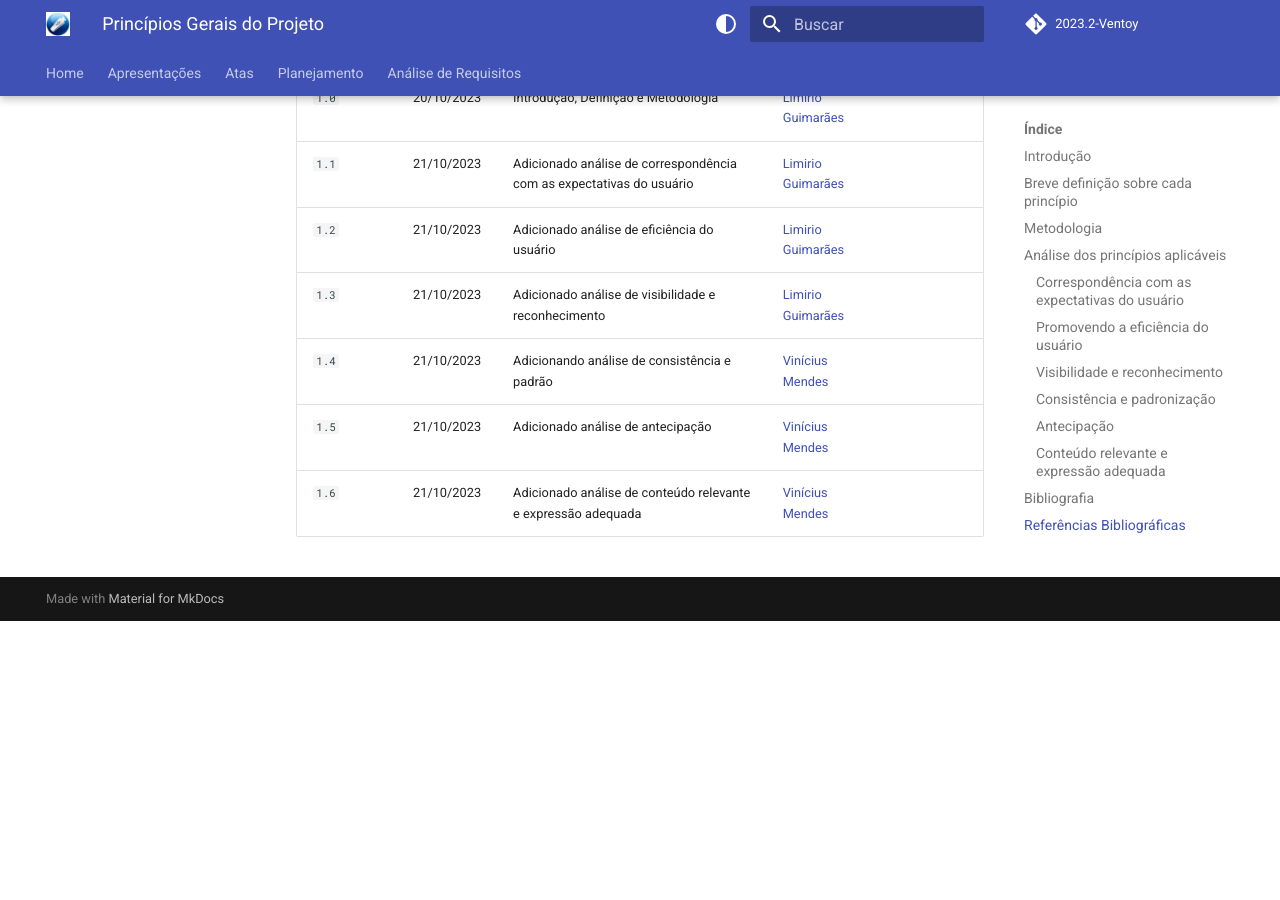
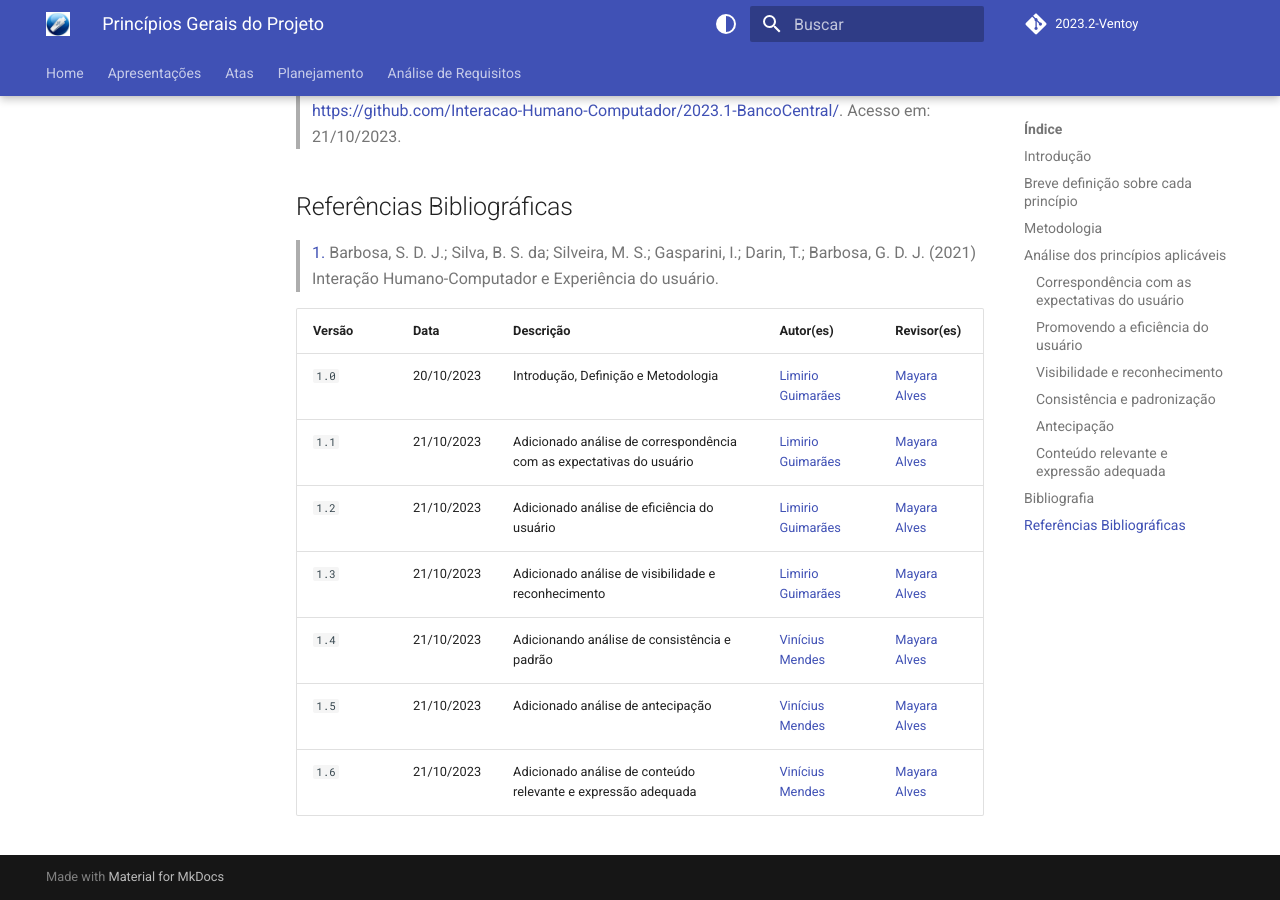
Before and after one commit to Interacao-Humano-Computador/2023.2-Ventoy, an MkDocs documentation site: the page built from docs/AnaliseDeRequisitos/principiosGerais.md, in a window 1280 px wide and 900 px high, scrolled down 6993 px. Built offline with MkDocs 1.6.1 and Material for MkDocs 9.7.7, drawn with Linux system fonts in a browser that asks for light colours; comment, search, counter and statistics services are not loaded; before the commit the page ends 7614 px from its top, so only the background shows below that.

Commit message:
Update principiosGerais.md

```diff
--- a/docs/AnaliseDeRequisitos/principiosGerais.md
+++ b/docs/AnaliseDeRequisitos/principiosGerais.md
@@ -6,15 +6,16 @@
 
 ## Breve definição sobre cada princípio
 
-**Correspondência com as expectativas dos usuários**: Certificando-se de que o design da interface corresponda às expectativas dos usuários, garantimos que as ações e os elementos da interface são intuitivos e alinhados com o que os usuários esperam. Isso torna a interação mais fácil e satisfatória para eles. Por exemplo, em um site de comércio eletrônico, atender à expectativa de que os usuários podem navegar e selecionar produtos anonimamente antes de exigir identificação é essencial para corresponder às suas expectativas e oferecer uma experiência positiva.<br/>
-**Simplicidade nas estruturas das tarefas**: Para simplificar as estruturas das tarefas, a recomendação é reduzir a complexidade, tornando o planejamento e a resolução de problemas mais simples. Isso pode ser alcançado de quatro maneiras: mantendo a tarefa igual, mas fornecendo apoio adicional aos usuários; tornando visíveis aspectos que normalmente são invisíveis, melhorando o feedback e o controle do usuário; automatizando total ou parcialmente a tarefa, mantendo sua semelhança original; ou modificando a própria natureza da tarefa. Contudo, é importante evitar a automação excessiva, uma vez que isso pode fazer com que os usuários dependam demais da tecnologia, comprometendo sua capacidade de realizar tarefas sem a ajuda da automação.<br/>
-**Equilíbrio entre controle e liberdade do usuário**: Os teóricos destacam a importância de equilibrar o controle e a liberdade do usuário no design de interfaces. Isso implica permitir que o usuário exerça controle sobre a interação, mas com limites para evitar sobrecarga de opções. Oferecer suporte e feedback claro é essencial, bem como possibilitar que o usuário desfaça ações, o que reduz ansiedade e promove aprendizado por exploração.<br/>
-**Consistência e padronização**: A consistência e padronização no design de interfaces são fundamentais para facilitar o aprendizado e uso do sistema. Isso envolve assegurar que a interface corresponda ao modelo conceitual do sistema, sendo consistente com as expectativas dos usuários sempre que possível. Quando correspondência direta não é possível, é essencial padronizar ações, resultados de ações, layout de diálogos e visualizações de informações.<br/>
-**Promoção da eficiência do usuário**: Promover a eficiência do usuário é fundamental no design de interfaces. Isso significa priorizar a economia de tempo e esforço do usuário em vez de focar na eficiência do computador. Para alcançar isso, sugere-se manter o usuário ocupado, evitando que ele precise esperar o sistema responder para continuar seu trabalho. Processamentos demorados não devem interromper a interação, mas serem executados em segundo plano. Além disso, o sistema deve ser sensível ao que o usuário está fazendo e não interrompê-lo desnecessariamente. Proteger o trabalho dos usuários é essencial, garantindo que eles nunca percam seu trabalho, independentemente da causa da interrupção. <br/>
-**Antecipação das necessidades do usuário**: O princípio da antecipação no design de interfaces envolve prever as necessidades e desejos do usuário, em vez de esperar que o usuário busque informações ou acesse ferramentas. O designer deve fornecer informações e ferramentas necessárias em cada etapa do processo. O software deve tomar a iniciativa e fornecer informações adicionais úteis, não apenas responder às perguntas do usuário. <br/>
-**Visibilidade e reconhecimento**: O princípio da visibilidade e reconhecimento em design de interfaces enfatiza a importância de tornar as informações e ações visíveis para o usuário. Antes de executar uma ação, a interface deve mostrar claramente o que é possível fazer e como fazer isso. Isso envolve oferecer ações que correspondem às intenções do usuário e evitar mostrar opções que não estão disponíveis ou não fazem sentido naquele momento. O estado do sistema, objetos, ações e opções devem estar atualizados e prontamente perceptíveis para o usuário, sem a necessidade de lembrar informações ou comandos. As instruções de uso do sistema devem ser visíveis e acessíveis quando necessário.<br/>
-**Conteúdo relevante e expressão adequada**: O princípio de conteúdo relevante e expressão adequada em design de interfaces destaca a importância de fornecer informações úteis e claras aos usuários. Isso envolve seguir as quatro máximas da conversa cooperativa: qualidade, quantidade, relação (relevância) e modo (clareza). O designer deve fornecer informações verdadeiras, na quantidade necessária, relacionadas ao contexto e apresentadas de forma clara e concisa. Além disso, o design deve ser simples, evitando informações irrelevantes, garantindo a legibilidade do texto e acomodando usuários com deficiências visuais. <br/>
-**Projeto para erros**: O princípio de projeto para erros envolve a preparação para o fato de que os usuários podem cometer erros. Os designers devem ajudar os usuários a recuperar-se de erros, fornecendo informações sobre o que aconteceu, as consequências e como reverter resultados indesejados. Isso inclui tornar os sistemas exploráveis, facilitando a reversão de operações e dificultando ações irreversíveis. Evitar a ocorrência de erros é a primeira prioridade, mas, se ocorrerem, o sistema deve detectá-los e oferecer soluções claras e compreensíveis.<br/>
+**Correspondência com as expectativas dos usuários**: Certificando-se de que o design da interface corresponda às expectativas dos usuários, garantimos que as ações e os elementos da interface são intuitivos e alinhados com o que os usuários esperam. Isso torna a interação mais fácil e satisfatória para eles. Por exemplo, em um site de comércio eletrônico, atender à expectativa de que os usuários podem navegar e selecionar produtos anonimamente antes de exigir identificação é essencial para corresponder às suas expectativas e oferecer uma experiência positiva.
+<br/><br/>
+**Simplicidade nas estruturas das tarefas**: Para simplificar as estruturas das tarefas, a recomendação é reduzir a complexidade, tornando o planejamento e a resolução de problemas mais simples. Isso pode ser alcançado de quatro maneiras: mantendo a tarefa igual, mas fornecendo apoio adicional aos usuários; tornando visíveis aspectos que normalmente são invisíveis, melhorando o feedback e o controle do usuário; automatizando total ou parcialmente a tarefa, mantendo sua semelhança original; ou modificando a própria natureza da tarefa. Contudo, é importante evitar a automação excessiva, uma vez que isso pode fazer com que os usuários dependam demais da tecnologia, comprometendo sua capacidade de realizar tarefas sem a ajuda da automação.<br/><br/>
+**Equilíbrio entre controle e liberdade do usuário**: Os teóricos destacam a importância de equilibrar o controle e a liberdade do usuário no design de interfaces. Isso implica permitir que o usuário exerça controle sobre a interação, mas com limites para evitar sobrecarga de opções. Oferecer suporte e feedback claro é essencial, bem como possibilitar que o usuário desfaça ações, o que reduz ansiedade e promove aprendizado por exploração.<br/><br/>
+**Consistência e padronização**: A consistência e padronização no design de interfaces são fundamentais para facilitar o aprendizado e uso do sistema. Isso envolve assegurar que a interface corresponda ao modelo conceitual do sistema, sendo consistente com as expectativas dos usuários sempre que possível. Quando correspondência direta não é possível, é essencial padronizar ações, resultados de ações, layout de diálogos e visualizações de informações.<br/><br/>
+**Promoção da eficiência do usuário**: Promover a eficiência do usuário é fundamental no design de interfaces. Isso significa priorizar a economia de tempo e esforço do usuário em vez de focar na eficiência do computador. Para alcançar isso, sugere-se manter o usuário ocupado, evitando que ele precise esperar o sistema responder para continuar seu trabalho. Processamentos demorados não devem interromper a interação, mas serem executados em segundo plano. Além disso, o sistema deve ser sensível ao que o usuário está fazendo e não interrompê-lo desnecessariamente. Proteger o trabalho dos usuários é essencial, garantindo que eles nunca percam seu trabalho, independentemente da causa da interrupção. <br/><br/>
+**Antecipação das necessidades do usuário**: O princípio da antecipação no design de interfaces envolve prever as necessidades e desejos do usuário, em vez de esperar que o usuário busque informações ou acesse ferramentas. O designer deve fornecer informações e ferramentas necessárias em cada etapa do processo. O software deve tomar a iniciativa e fornecer informações adicionais úteis, não apenas responder às perguntas do usuário. <br/><br/>
+**Visibilidade e reconhecimento**: O princípio da visibilidade e reconhecimento em design de interfaces enfatiza a importância de tornar as informações e ações visíveis para o usuário. Antes de executar uma ação, a interface deve mostrar claramente o que é possível fazer e como fazer isso. Isso envolve oferecer ações que correspondem às intenções do usuário e evitar mostrar opções que não estão disponíveis ou não fazem sentido naquele momento. O estado do sistema, objetos, ações e opções devem estar atualizados e prontamente perceptíveis para o usuário, sem a necessidade de lembrar informações ou comandos. As instruções de uso do sistema devem ser visíveis e acessíveis quando necessário.<br/><br/>
+**Conteúdo relevante e expressão adequada**: O princípio de conteúdo relevante e expressão adequada em design de interfaces destaca a importância de fornecer informações úteis e claras aos usuários. Isso envolve seguir as quatro máximas da conversa cooperativa: qualidade, quantidade, relação (relevância) e modo (clareza). O designer deve fornecer informações verdadeiras, na quantidade necessária, relacionadas ao contexto e apresentadas de forma clara e concisa. Além disso, o design deve ser simples, evitando informações irrelevantes, garantindo a legibilidade do texto e acomodando usuários com deficiências visuais. <br/><br/>
+**Projeto para erros**: O princípio de projeto para erros envolve a preparação para o fato de que os usuários podem cometer erros. Os designers devem ajudar os usuários a recuperar-se de erros, fornecendo informações sobre o que aconteceu, as consequências e como reverter resultados indesejados. Isso inclui tornar os sistemas exploráveis, facilitando a reversão de operações e dificultando ações irreversíveis. Evitar a ocorrência de erros é a primeira prioridade, mas, se ocorrerem, o sistema deve detectá-los e oferecer soluções claras e compreensíveis.<br/><br/>
 
 ## Metodologia
 
@@ -55,7 +56,9 @@
 ### Visibilidade e reconhecimento <!-- Limirio -->
 
 Como já citado a a falta de um menu de navegação claro e consistente em todas as páginas, ferem o pricípio de visibilidade e reconhecimento. Isso pode dificultar a localização e o acesso às informações desejadas pelos usuários.<br/>
+
 No entanto há outros problemas como a ausência de feedback visual ou sonoro para as ações dos usuários. Por exemplo, quando o usuário clica no botão de download, não há nenhuma indicação de que o download está sendo realizado, a não ser que o navegador informe o usuário. Isso pode gerar confusão e frustração nos usuários.<br/>
+
 Outro fator é a utilização de termos técnicos e siglas sem explicação ou definição, como apresentado na figura 3. Por exemplo, o site usa as siglas ISO, WIM, IMG, VHD, EFI, entre outras, sem explicar o que elas significam ou para que servem. Isso pode dificultar a compreensão e o uso do sistema pelos usuários.<br/>
 
 <center>
@@ -71,9 +74,11 @@
 ### Consistência e padronização <!-- Yaba -->
 
 Como foi citado anteriormente, haver uma consistência e uma boa padronização, facilita o usuário a identificar os padrões de um sistema, ocasionando no rápido aprendizado do uso de um sistema.</br>
+
 E navegando pelo site do Ventoy, foi possível identificar uma falta segmento acerca deste princípio da Consistência e padronização. As figuras a seguir demonstram falta de padronização em textos destacados, títulos e em elementos de itens, estão presentes nas Figuras 4, 5, 6 e 7. E uma recomendação para essa violação, é simples e de fácil resolução, basta criar um estilo padrão e garantir em que todas as páginas do site estão o seguindo.
 
 <p align="center"> <b>Figura 4</b> - Cores dos textos em destaques, títulos e itens da página inicial.</p>
+
 ![Screenshot_20231021_193839](../assets/Screenshot_20231021_193839.png)
 <p align="center"><b>Fonte</b>:  <a href="https://github.com/yabamiah">Vinícius Mendes Martins</a></p>
 
@@ -117,10 +122,10 @@
 
 |  Versão  |    Data    | Descrição |  Autor(es) | Revisor(es)|
 |--------- | -----------| --------- | ---------- | ---------- |
-|  `1.0`   | 20/10/2023 | Introdução, Definição e Metodologia |[Limirio Guimarães](https://github.com/LimirioGuimaraes) | |
-|  `1.1`   | 21/10/2023 | Adicionado análise de correspondência com as expectativas do usuário   |[Limirio Guimarães](https://github.com/LimirioGuimaraes) | |
-|  `1.2`   | 21/10/2023 | Adicionado  análise de eficiência do usuário    |[Limirio Guimarães](https://github.com/LimirioGuimaraes) | |
-|  `1.3`   | 21/10/2023 | Adicionado análise de visibilidade e reconhecimento    |[Limirio Guimarães](https://github.com/LimirioGuimaraes) | |
-|  `1.4`   | 21/10/2023 | Adicionando análise de consistência e padrão |[Vinícius Mendes](https://github.com/yabamiah) | |
-|  `1.5`   | 21/10/2023 | Adicionado análise de antecipação  |[Vinícius Mendes](https://github.com/yabamiah) | |
-|  `1.6`   | 21/10/2023 | Adicionado  análise de conteúdo relevante e expressão adequada    |[Vinícius Mendes](https://github.com/yabamiah) | |
+|  `1.0`   | 20/10/2023 | Introdução, Definição e Metodologia |[Limirio Guimarães](https://github.com/LimirioGuimaraes) | [Mayara Alves](https://github.com/Mayara-tech)  |
+|  `1.1`   | 21/10/2023 | Adicionado análise de correspondência com as expectativas do usuário   |[Limirio Guimarães](https://github.com/LimirioGuimaraes) | [Mayara Alves](https://github.com/Mayara-tech) |
+|  `1.2`   | 21/10/2023 | Adicionado  análise de eficiência do usuário    |[Limirio Guimarães](https://github.com/LimirioGuimaraes) | [Mayara Alves](https://github.com/Mayara-tech)  |
+|  `1.3`   | 21/10/2023 | Adicionado análise de visibilidade e reconhecimento    |[Limirio Guimarães](https://github.com/LimirioGuimaraes) | [Mayara Alves](https://github.com/Mayara-tech)  |
+|  `1.4`   | 21/10/2023 | Adicionando análise de consistência e padrão |[Vinícius Mendes](https://github.com/yabamiah) | [Mayara Alves](https://github.com/Mayara-tech)  |
+|  `1.5`   | 21/10/2023 | Adicionado análise de antecipação  |[Vinícius Mendes](https://github.com/yabamiah) | [Mayara Alves](https://github.com/Mayara-tech)  |
+|  `1.6`   | 21/10/2023 | Adicionado  análise de conteúdo relevante e expressão adequada    |[Vinícius Mendes](https://github.com/yabamiah) | [Mayara Alves](https://github.com/Mayara-tech) |
```
